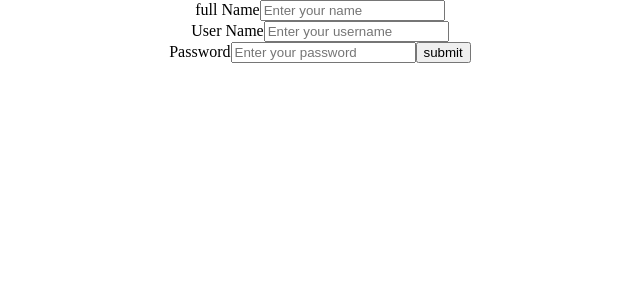
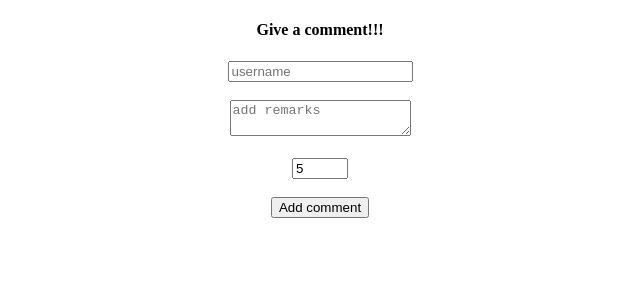
Before and after one commit to surbhisaini123/React, a React (Vite) app in the folder React_Learning/: page / in a window 1280 px wide. Shown: the top 300 px of the page, without its empty margins (320-960 px from the left). Built offline with nearby package versions, Linux system fonts and the light colour scheme.

Commit message:
COMMMENT FORM

```diff
--- a/React_Learning/src/App.jsx
+++ b/React_Learning/src/App.jsx
@@ -37,6 +37,8 @@ import LudoBoard from './LudoBoard.jsx'
 import Todo_List from './Todo_List.jsx'
 import Lottery from './Lottery.jsx'
 import Form from './Form.jsx'
+import Comment_Form from './Comment_Form.jsx'
+
 
 const App = () => {
   return (
@@ -48,7 +50,8 @@ const App = () => {
       {/* <Lottery n={3} winningSum={15}/> */}
       {/* <LO_Ticket ticket={[0,7,8]} />
        <LO_Ticket ticket={[0,4,9,3,2]} /> */}
-      <Form/>
+      {/* <Form/> */}
+      <Comment_Form/>
     </div>
   )
 }
--- /dev/null
+++ b/React_Learning/src/Comment_Form.jsx
@@ -0,0 +1,40 @@
+import React, { useState } from 'react'
+
+const Comment = () => {
+  let[formData,setFormData]=useState({
+    username:"",
+    remark:"",
+    rating:5
+  })
+  let handleInputChange=(event)=>{
+    setFormData((currData)=>{
+      return {...currData,[event.target.name]:event.target.value}
+    })
+  }
+  let handleSubmit=(event)=>{
+    event.preventDefault()
+    setFormData({
+       username:"",
+    remark:"",
+    rating:5
+    })
+  }
+
+  return (
+    <div>
+      <h4>Give a comment!!!</h4>
+      <form onSubmit={handleSubmit}>
+        <input placeholder='username' type="text" value={formData.username} onChange={handleInputChange} id='username' name='username'/>
+        <br></br>  <br></br>
+        <textarea placeholder="add remarks"value={formData.remark} onChange={handleInputChange} id='remark' name="remark"></textarea>
+         <br></br>  <br></br>
+         <input placeholder='rating' type='number' min={1} max={10} value={formData.rating} onChange={handleInputChange} id='rating' name='rating'/>
+          <br></br> <br></br>
+          <button> Add comment</button>
+      </form>
+
+    </div>
+  )
+}
+
+export default Comment
```
Also changed, not shown: React_Learning/src/Comment.jsx (deleted).
